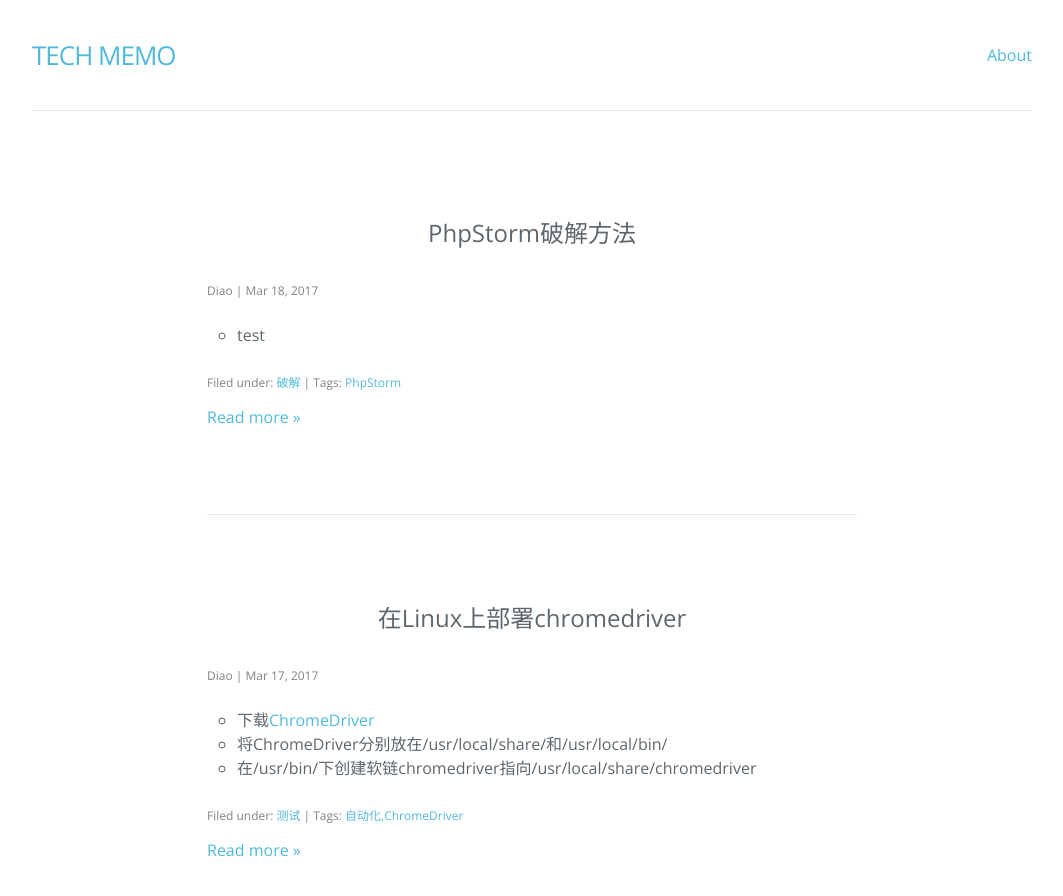
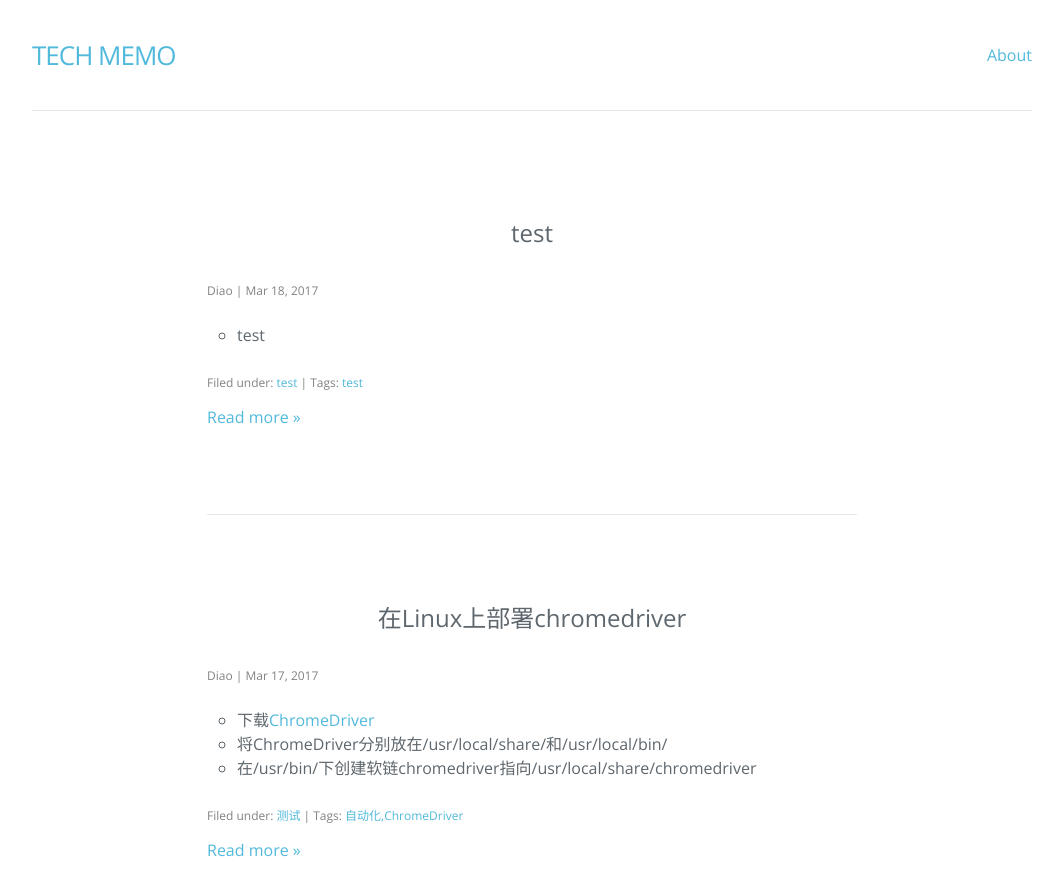
Before and after one commit to diaoyinlong/blog, a Jekyll site: the page built from index.html, in a window 1280 px wide and 900 px high. Shown: the top 896 px of the window, without its empty margins (108-1171 px from the left). Built offline with Jekyll 4.4.1, drawn with Linux system fonts in a browser that asks for light colours; nearby versions of some CDN libraries; the list of posts is cut into pages by our own code.

Commit message:
Update 2017-03-18-test.md

```diff
--- a/_posts/2017-03-18-test.md
+++ b/_posts/2017-03-18-test.md
@@ -1,8 +1,8 @@
 ---
-title: PhpStorm破解方法
+title: test
 layout: post
-categories: 破解
-tags: PhpStorm
+categories: test
+tags: test
 ---
 
  * test
```
